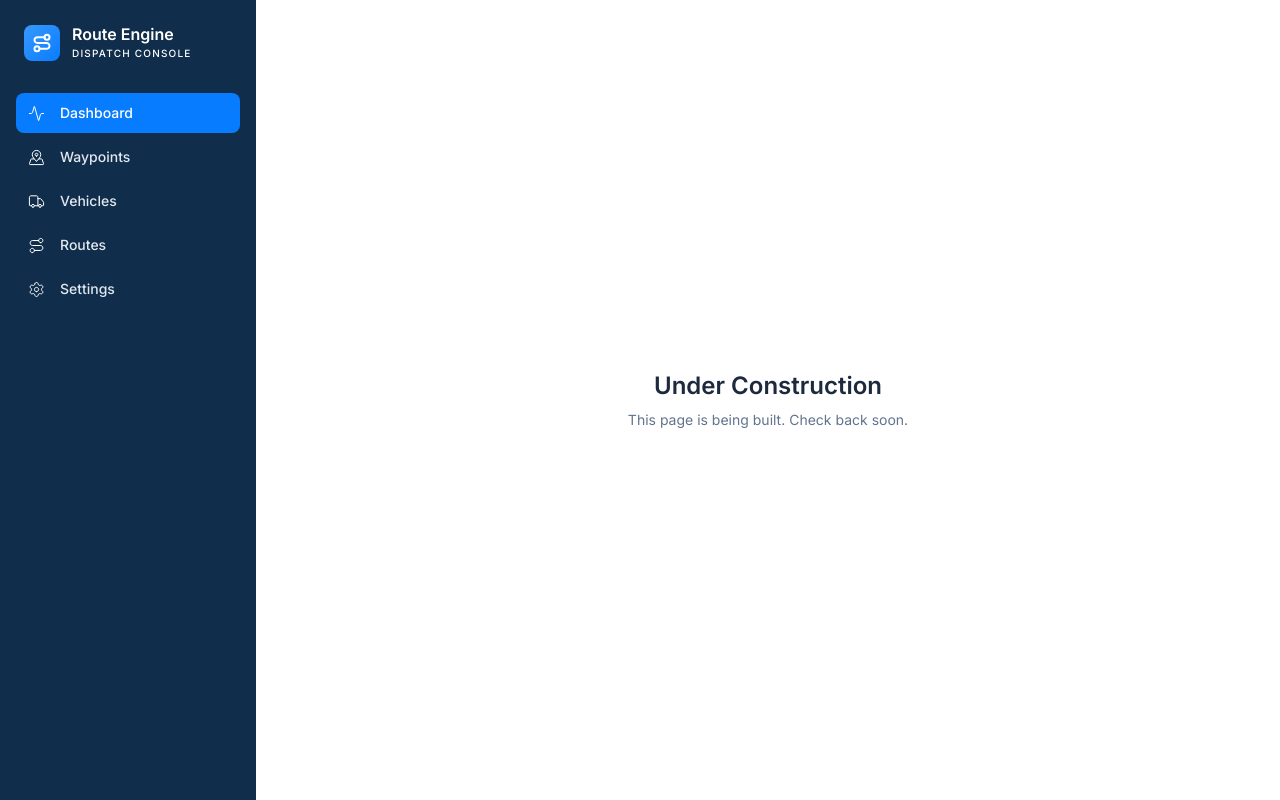
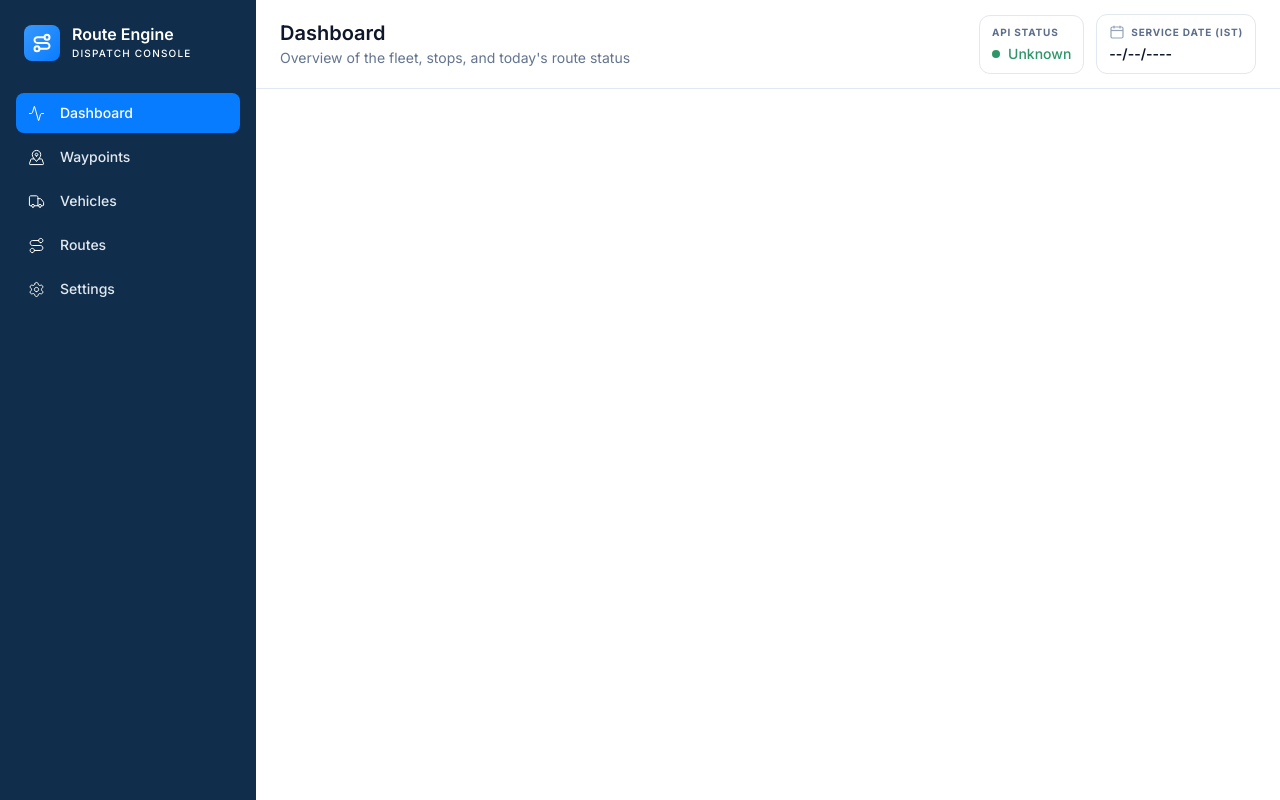
Before and after one commit to bugman-dev/route-admin, a React (Vite) app: page /dashboard in a window 1280 px wide. Built offline with nearby package versions, Linux system fonts and the light colour scheme.

Commit message:
Add page header and cards

```diff
--- a/package.json
+++ b/package.json
@@ -13,6 +13,7 @@
     "react": "^19.1.0",
     "react-dom": "^19.1.0",
     "react-router-dom": "^7.18.2",
+    "tailwind-merge": "^3.6.0",
     "tailwindcss": "^4.3.3"
   },
   "devDependencies": {
--- a/src/assets/colors/appColors.ts
+++ b/src/assets/colors/appColors.ts
@@ -3,6 +3,9 @@ const appColors = {
   backgroudSolid: "#102E4B",
   textWhite: "#FFFFFF",
   gradientPrimary: "#3999FC",
+  mainBorder: "#E2E8F0",
+  primaryGreen: "#2D9669",
+  textGrey: "#5D6E8B",
 };
 
 export default appColors;
--- /dev/null
+++ b/src/assets/icons/CalendarIcon.tsx
@@ -0,0 +1,20 @@
+import type { SVGProps } from "react";
+
+export default function CalendarIcon(props: SVGProps<SVGSVGElement>) {
+  return (
+    <svg
+      width="16"
+      height="16"
+      viewBox="0 0 16 16"
+      fill="none"
+      xmlns="http://www.w3.org/2000/svg"
+      aria-hidden="true"
+      {...props}
+    >
+      <rect x="2" y="3" width="12" height="11" rx="1.5" stroke="#94A3B8" strokeWidth="1.2" />
+      <path d="M2 6.5H14" stroke="#94A3B8" strokeWidth="1.2" />
+      <path d="M5 2V4" stroke="#94A3B8" strokeWidth="1.2" strokeLinecap="round" />
+      <path d="M11 2V4" stroke="#94A3B8" strokeWidth="1.2" strokeLinecap="round" />
+    </svg>
+  );
+}
--- /dev/null
+++ b/src/components/AppCard/AppCard.tsx
@@ -0,0 +1,14 @@
+import { twMerge } from "tailwind-merge";
+import appColors from "@ra/assets/colors/appColors";
+import type { AppCardProps } from "@ra/interfaces/appCard";
+
+export default function AppCard({ content, className, style }: AppCardProps) {
+  return (
+    <div
+      className={twMerge("rounded-[11px] border bg-white p-4", className)}
+      style={{ borderColor: appColors.mainBorder, ...style }}
+    >
+      {content}
+    </div>
+  );
+}
--- /dev/null
+++ b/src/components/DashboardCard/DashboardCard.tsx
@@ -0,0 +1,10 @@
+import type { ReactElement } from "react";
+import AppCard from "../AppCard/AppCard";
+
+interface DashboardCardProps {
+  content: ReactElement;
+}
+
+export default function DashboardCard({ content }: DashboardCardProps) {
+  return <AppCard className="w-fit min-w-[164px]" content={content} />;
+}
--- /dev/null
+++ b/src/components/PageHeader/PageHeader.tsx
@@ -0,0 +1,70 @@
+import CalendarIcon from "@ra/assets/icons/CalendarIcon";
+import appColors from "@ra/assets/colors/appColors";
+import AppCard from "@ra/components/AppCard/AppCard";
+import { appTexts } from "@ra/constants/apptexts";
+import type { PageHeaderProps } from "@ra/interfaces/pageHeader";
+
+export default function PageHeader({
+  title,
+  subtitle,
+  apiStatus = appTexts.pageHeaderCards.defaultApiStatus, // TODO: Replace with actual API status
+  serviceDate = appTexts.pageHeaderCards.defaultServiceDate, // TODO: Replace with actual service date
+}: PageHeaderProps) {
+  return (
+    <div
+      className="flex min-h-[50px] w-full items-center justify-between gap-4 border-b bg-white px-6 py-[14px]"
+      style={{ borderColor: appColors.mainBorder }}
+    >
+      <div className="flex min-w-0 flex-col justify-center gap-0.5">
+        <h1 className="text-xl font-semibold leading-tight text-[#0f172a]">{title}</h1>
+        {subtitle ? (
+          <p className="text-sm font-normal leading-snug text-slate-500">{subtitle}</p>
+        ) : null}
+      </div>
+
+      <div className="flex shrink-0 items-center gap-3">
+        <AppCard
+          className="w-fit px-3 py-[9px]"
+          content={
+            <div className="flex w-max flex-col items-start gap-1">
+              <span
+                className="whitespace-nowrap text-[10px] font-bold tracking-[0.08em] uppercase"
+                style={{ color: appColors.textGrey }}
+              >
+                {appTexts.pageHeaderCards.apiStatus}
+              </span>
+              <div className="flex items-center gap-2 whitespace-nowrap">
+                <span
+                  className="h-2 w-2 shrink-0 rounded-full"
+                  style={{ backgroundColor: appColors.primaryGreen }}
+                />
+                <span className="text-sm font-medium" style={{ color: appColors.primaryGreen }}>
+                  {apiStatus}
+                </span>
+              </div>
+            </div>
+          }
+        />
+        <AppCard
+          className="w-fit px-3 py-[9px]"
+          content={
+            <div className="flex w-max flex-col items-start gap-1">
+              <div className="flex items-center gap-1.5 whitespace-nowrap">
+                <CalendarIcon style={{ color: appColors.textGrey }} />
+                <span
+                  className="text-[10px] font-bold tracking-[0.08em] uppercase"
+                  style={{ color: appColors.textGrey }}
+                >
+                  {appTexts.pageHeaderCards.serviceDate}
+                </span>
+              </div>
+              <span className="whitespace-nowrap text-sm font-semibold text-[#0f172a]">
+                {serviceDate}
+              </span>
+            </div>
+          }
+        />
+      </div>
+    </div>
+  );
+}
--- a/src/constants/apptexts.ts
+++ b/src/constants/apptexts.ts
@@ -10,4 +10,16 @@ export const appTexts = {
     title: "Under Construction",
     message: "This page is being built. Check back soon.",
   },
+  pageHeaders: {
+    dashboard: {
+      title: "Dashboard",
+      subtitle: "Overview of the fleet, stops, and today's route status",
+    },
+  },
+  pageHeaderCards: {
+    apiStatus: "API STATUS",
+    serviceDate: "SERVICE DATE (IST)",
+    defaultApiStatus: "Unknown",
+    defaultServiceDate: "--/--/----",
+  },
 };
--- /dev/null
+++ b/src/interfaces/appCard.ts
@@ -0,0 +1,7 @@
+import type { CSSProperties, ReactElement } from "react";
+
+export interface AppCardProps {
+  content: ReactElement;
+  className?: string;
+  style?: CSSProperties;
+}
--- /dev/null
+++ b/src/interfaces/pageHeader.ts
@@ -0,0 +1,6 @@
+export interface PageHeaderProps {
+  title: string;
+  subtitle?: string;
+  apiStatus?: string;
+  serviceDate?: string;
+}
--- a/src/pages/dashboard.tsx
+++ b/src/pages/dashboard.tsx
@@ -1,5 +1,11 @@
-import UnderConstruction from "@ra/components/UnderConstruction";
+import PageHeader from "@ra/components/PageHeader/PageHeader";
+import { appTexts } from "@ra/constants/apptexts";
 
 export default function Dashboard() {
-  return <UnderConstruction />;
+  return (
+    <PageHeader
+      title={appTexts.pageHeaders.dashboard.title}
+      subtitle={appTexts.pageHeaders.dashboard.subtitle}
+    />
+  );
 }
```
Also changed, not shown: 1 other file (tests, documents, lock files or other folders).
